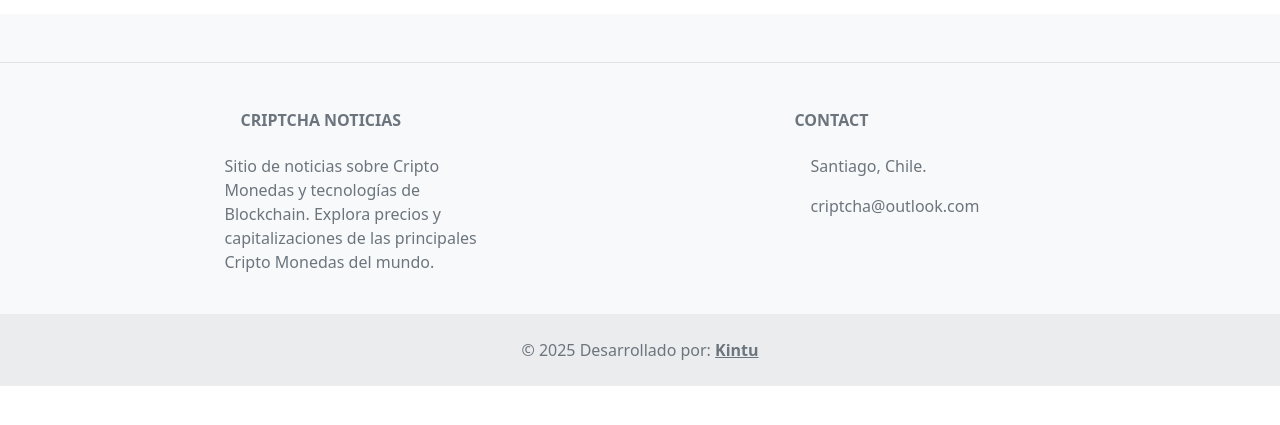
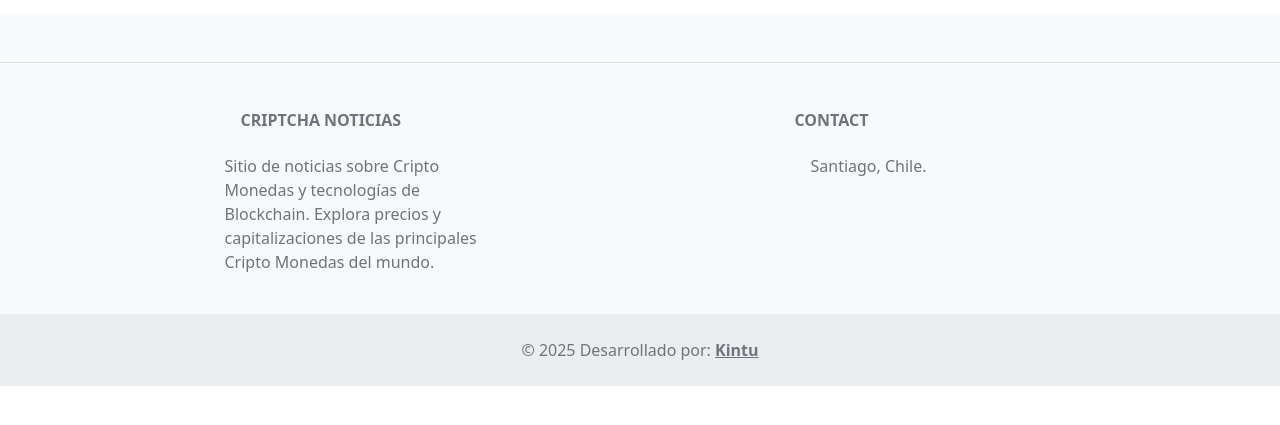
Before and after one commit to ocariceo/criptcha, a Django app: page /prices/ in a window 1280 px wide. Shown: the part 156-581 px from the top of the page. Run offline with Django 3.2, Linux system fonts and the light colour scheme.

Commit message:
Update base.html

```diff
--- a/criptcha/templates/base.html
+++ b/criptcha/templates/base.html
@@ -92,7 +92,7 @@
           <p><i class="fas fa-home me-3"></i> Santiago, Chile.</p>
           <p>
             <i class="fas fa-envelope me-3"></i>
-            criptcha@outlook.com
+
           </p>
 
         </div>
```
